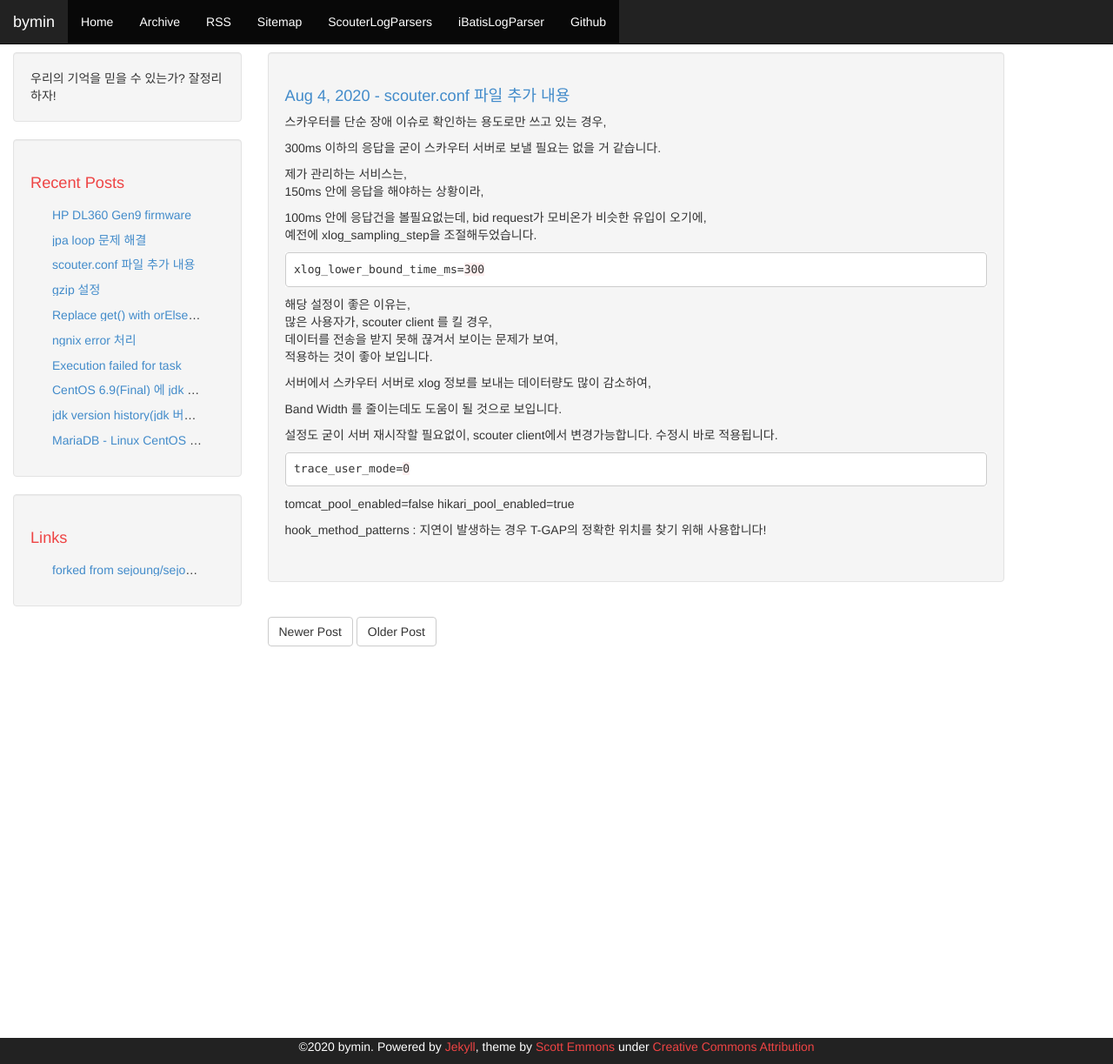
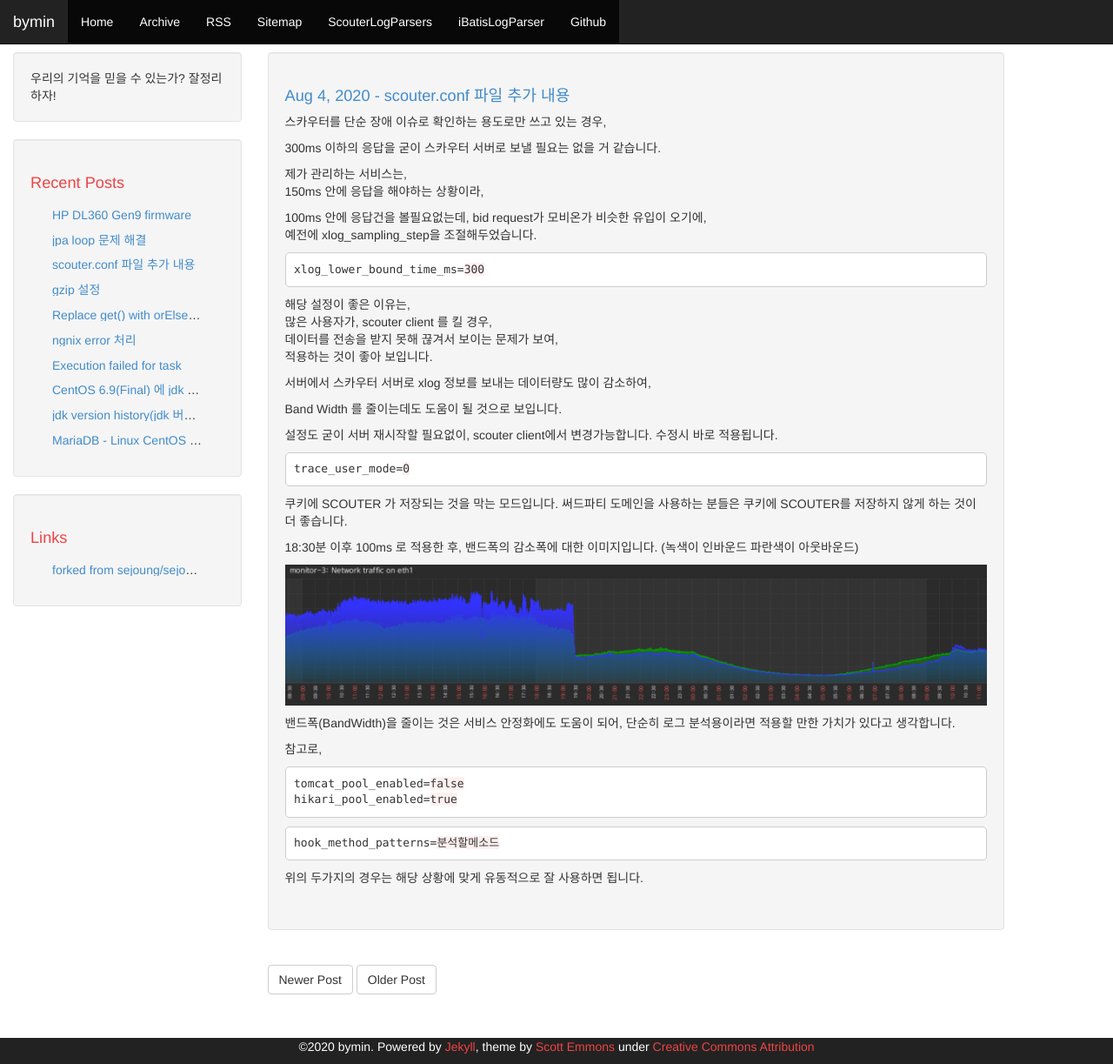
Before and after one commit to youngclown/youngclown.github.io, a Jekyll site: the page built from _posts/2020-08-04-scouter_option.md, in a window 1280 px wide and 1223 px high. Shown: the whole window at 87% size. Built offline with Jekyll 4.4.1, drawn with Linux system fonts in a browser that asks for light colours; comment, search, counter and statistics services are not loaded.

Commit message:
이미지 추가 및 기능 설명 추가

````diff
--- a/_posts/2020-08-04-scouter_option.md
+++ b/_posts/2020-08-04-scouter_option.md
@@ -37,13 +37,26 @@ scouter client에서 변경가능합니다.
 ```properties
 trace_user_mode=0
 ```
-
-
-tomcat_pool_enabled=false
-hikari_pool_enabled=true
+쿠키에 SCOUTER 가 저장되는 것을 막는 모드입니다.
+써드파티 도메인을 사용하는 분들은 쿠키에 SCOUTER를 저장하지 않게 하는 것이 더 좋습니다.
 
 
 
+18:30분 이후 100ms 로 적용한 후, 밴드폭의 감소폭에 대한 이미지입니다. (녹색이 인바운드 파란색이 아웃바운드)
+
+![이미지](/images/20200804.PNG){: width="100%"}
+
+밴드폭(BandWidth)을 줄이는 것은 서비스 안정화에도 도움이 되어, 단순히 로그 분석용이라면 적용할 만한 가치가 있다고 생각합니다.
 
 
-hook_method_patterns : 지연이 발생하는 경우 T-GAP의 정확한 위치를 찾기 위해 사용합니다!
+참고로,
+
+```properties
+tomcat_pool_enabled=false
+hikari_pool_enabled=true
+```
+
+```properties
+hook_method_patterns=분석할메소드
+```
+위의 두가지의 경우는 해당 상황에 맞게 유동적으로 잘 사용하면 됩니다.
````
Also changed, not shown: images/20200804.PNG (added).
